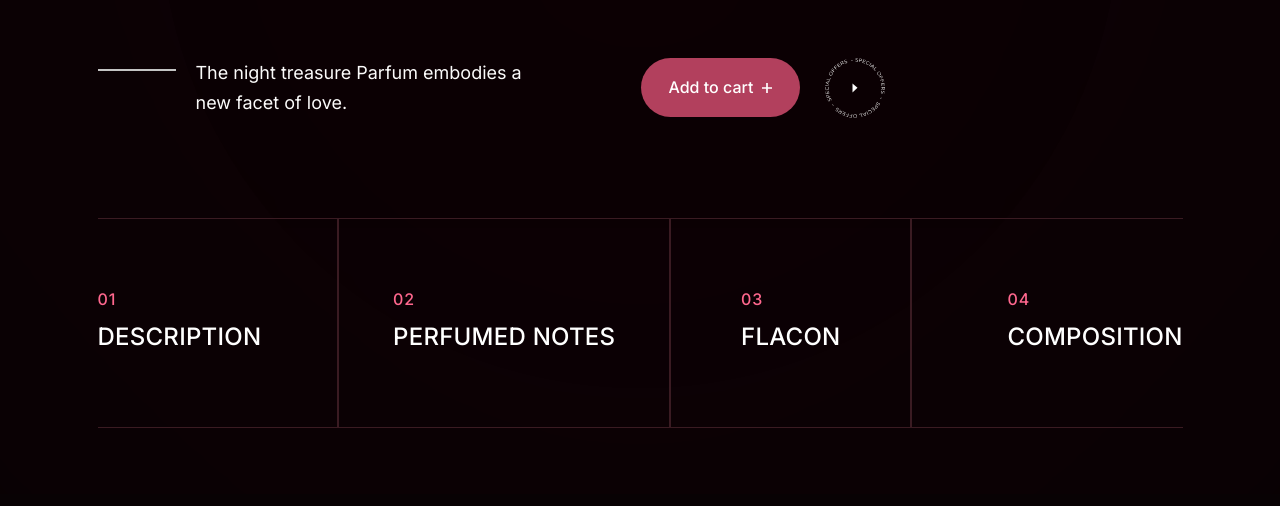
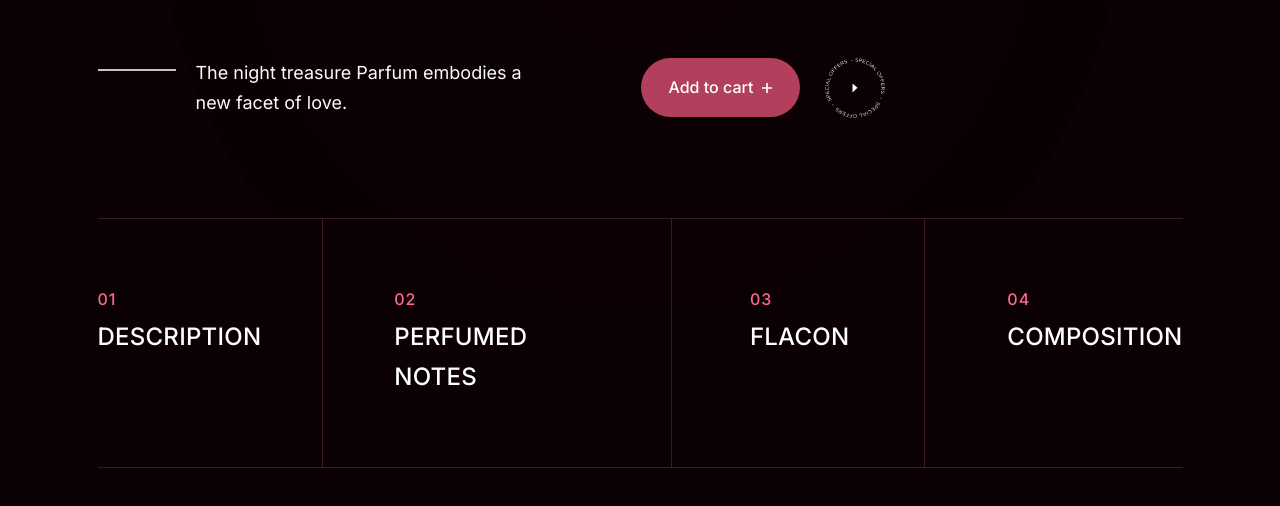
Before and after one commit to TolikBu/parfume, a plain HTML site: page index.html in a window 1280 px wide. Shown: the part 572-1078 px from the top of the page. Drawn offline with Linux system fonts and the light colour scheme.

Commit message:
add hero-components

```diff
--- a/index.html
+++ b/index.html
@@ -100,29 +100,25 @@
         </div>
         <!-- /.hero__product -->
         <div class="hero-components">
-          <div class="hero-components__item hero-components__items1">
-            <div class="hero-components__item1">
-              <div class="hero-components__num">01</div>
-              <div class="hero-components__name">DESCRIPTION</div>
-            </div>
+          <div class="hero-components__item1">
+            <div class="hero-components__item1--circle"></div>
+            <h3 class="hero-components__title">01</h3>
+            <span class="hero-components__text">DESCRIPTION</span>
           </div>
-          <div class="hero-components__item hero-components__items2">
-            <div class="hero-components__item2">
-              <div class="hero-components__num">02</div>
-              <div class="hero-components__name">PERFUMED NOTES</div>
-            </div>
+          <div class="hero-components__item2">
+            <div class="hero-components__item1--circle"></div>
+            <h3 class="hero-components__title">02</h3>
+            <span class="hero-components__text">PERFUMED NOTES</span>
           </div>
-          <div class="hero-components__item hero-components__items3">
-            <div class="hero-components__item3">
-              <div class="hero-components__num">03</div>
-              <div class="hero-components__name">FLACON</div>
-            </div>
+          <div class="hero-components__item3">
+            <div class="hero-components__item1--circle"></div>
+            <h3 class="hero-components__title">03</h3>
+            <span class="hero-components__text">FLACON</span>
           </div>
-          <div class="hero-components__item hero-components__items4">
-            <div class="hero-components__item4">
-              <div class="hero-components__num">04</div>
-              <div class="hero-components__name">COMPOSITION</div>
-            </div>
+          <div class="hero-components__item4">
+            <div class="hero-components__item1--circle"></div>
+            <h3 class="hero-components__title">04</h3>
+            <span class="hero-components__text">COMPOSITION</span>
           </div>
         </div>
         <!-- /.hero-components -->
--- a/sass/_variables.sass
+++ b/sass/_variables.sass
@@ -4,3 +4,4 @@ $tx-decor: #B2405D
 $milk: #E7E6E6
 $rose: #B2405D
 $num: #FF678E
+$border: #3A1B22
--- a/sass/blocks/_hero.sass
+++ b/sass/blocks/_hero.sass
@@ -155,36 +155,69 @@
       opacity: 0.4
       filter: blur(500px)
   &-components
-    width: 100%
     display: flex
     justify-content: space-between
-    align-content: stretch
-    &__item
-      width: 50%
-      display: flex
-      flex-direction: column
-      border: 1px solid #3A1B22
-      padding: 70px 0
-    &__item2, &__item3
-      margin: auto
+    border: none
+    width: 100%
+    &__item1
+      position: relative
+      display: block
+      padding: 70px 61px 70px 0
+      border: 1px solid $border
+      border-left: none
+      &:hover
+        background: linear-gradient(303.4deg, rgba(255, 255, 255, 0.1) -3.08%, rgba(10, 2, 4, 0) 46.99%)
+        opacity: 0.7
+        backdrop-filter: blur(100px)
+      &--circle
+        position: absolute
+        top: 50%
+        right: 50%
+        transform: translate(50%, -50%)
+        width: 149px
+        height: 149px
+        border-radius: 50%
+        z-index: -5
+        &:hover
+          background: #720D27
+          opacity: 0.4
+          filter: blur(200px)
+    &__item2
+      padding: 70px 56px 70px 71px
+      border: 1px solid $border
+      border-left: none
+      &:hover
+        background: linear-gradient(303.4deg, rgba(255, 255, 255, 0.1) -3.08%, rgba(10, 2, 4, 0) 46.99%)
+        opacity: 0.7
+        backdrop-filter: blur(100px)
+      &--circle
+        @extends &--circle
+    &__item3
+      padding: 70px 75px 70px 78px
+      border: 1px solid $border
+      border-left: none
+      &:hover
+        background: linear-gradient(303.4deg, rgba(255, 255, 255, 0.1) -3.08%, rgba(10, 2, 4, 0) 46.99%)
+        opacity: 0.7
+        backdrop-filter: blur(100px)
     &__item4
-      width: 175px
-      margin-left: auto
-    &__items1
+      padding: 70px 0px 70px 82px
+      border: 1px solid $border
       border-left: none
-    &__items2
-      flex-shrink: 0.7
-    &__items4
-      flex-shrink: 0.9
       border-right: none
-    &__num
+      &:hover
+        background: linear-gradient(33.4deg, rgba(255, 255, 255, 0.1) -3.08%, rgba(10, 2, 4, 0) 46.99%)
+        opacity: 0.7
+        backdrop-filter: blur(100px)
+    &__title
+      margin: 0
+      color: $num
       font-weight: 500
       font-size: 16px
       line-height: 20px
-      color: $num
       letter-spacing: 0.06em
       margin-bottom: 8px
-    &__name
+    &__text
       font-weight: 500
       font-size: 24px
       line-height: 40px
```
Also changed, not shown: css/style.css, 1 other file.
